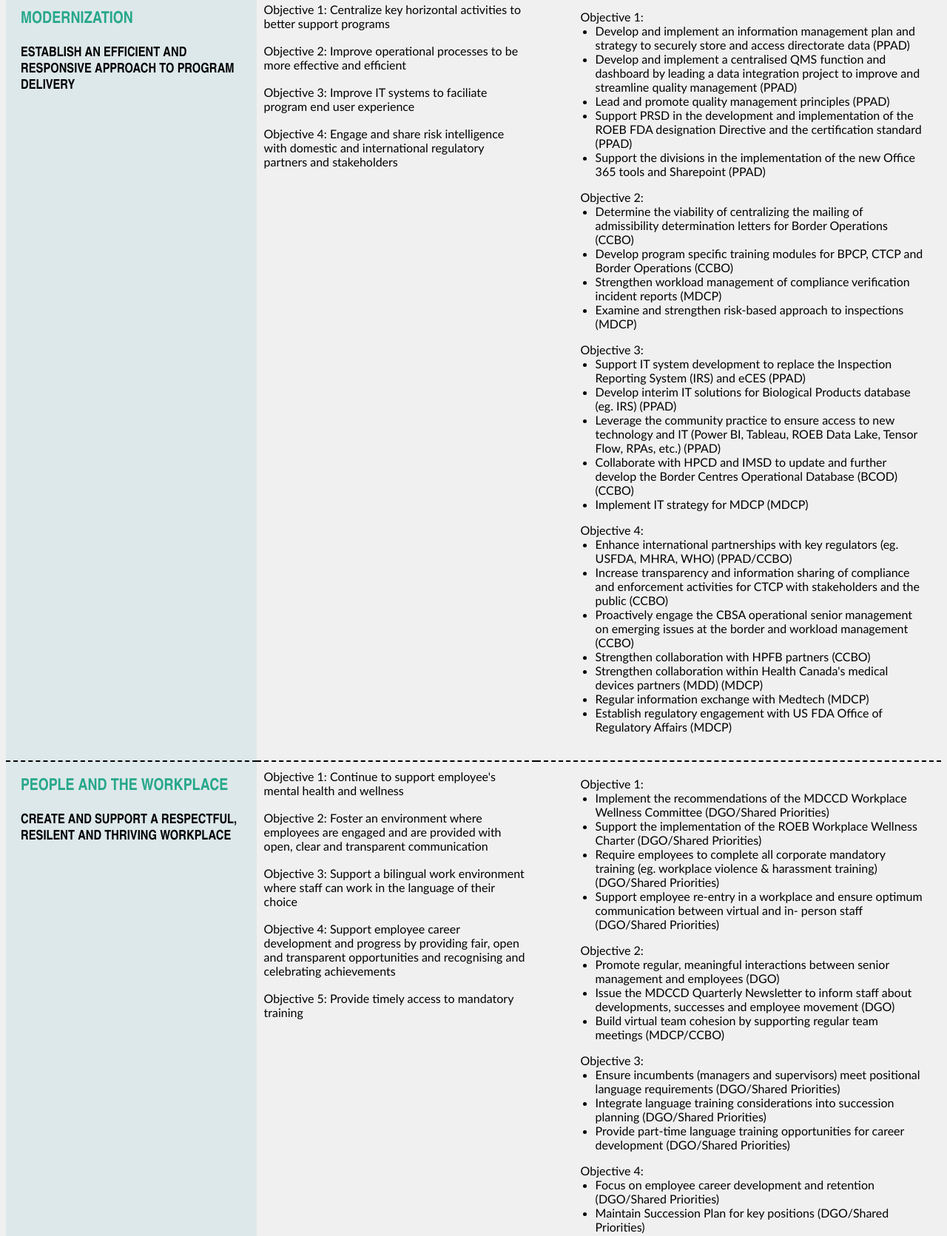
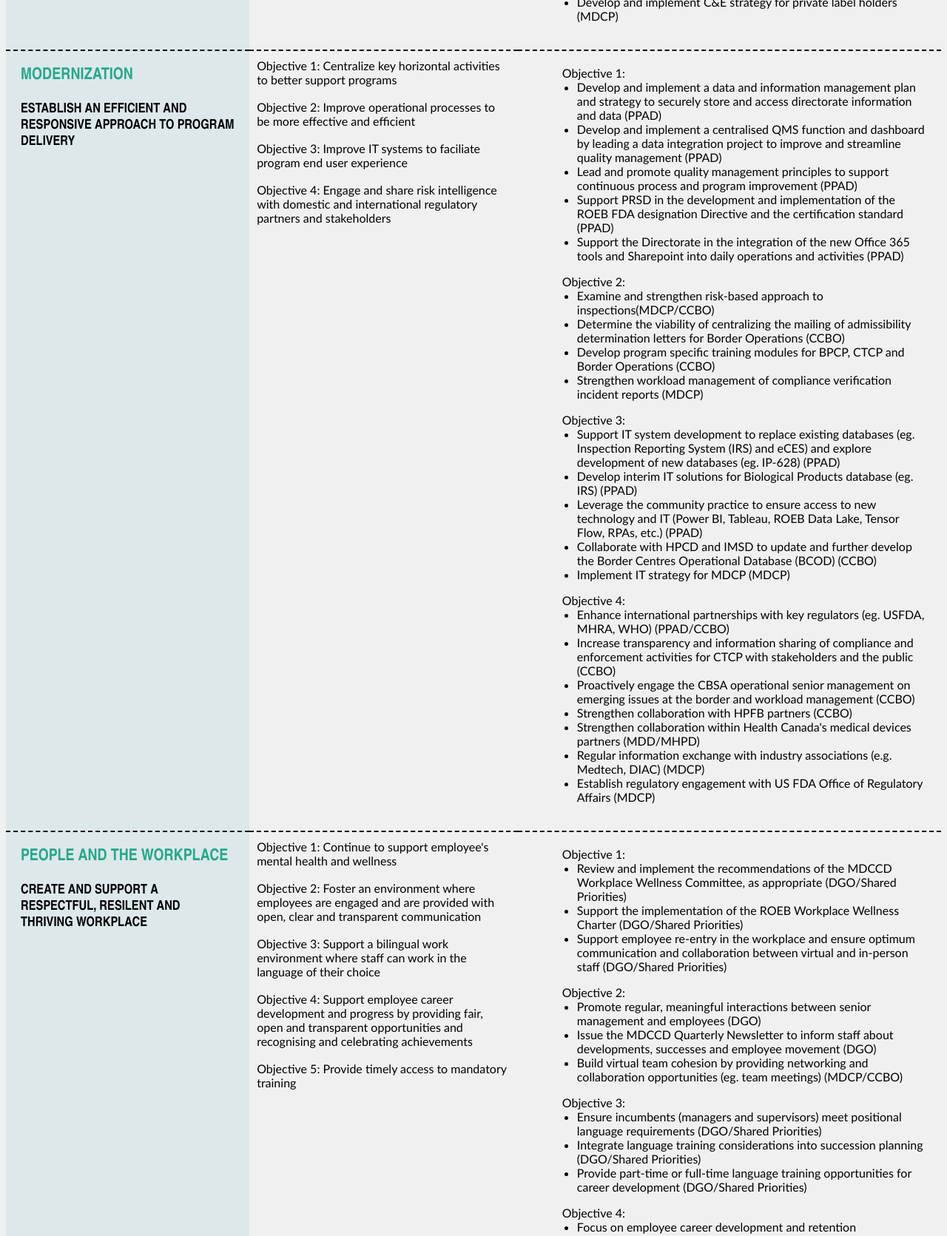
Before and after one commit to MDCCD/mdccd.github.io, a plain HTML site: page index.html in a window 1280 px wide. Shown: the part 1781-3452 px from the top of the page at 74% size. Drawn offline with Linux system fonts and the light colour scheme.

Commit message:
Update index.html

```diff
--- a/index.html
+++ b/index.html
@@ -82,10 +82,12 @@
                             <lh>Objective 1:</lh>
                             <li style="margin-left: 20px;">Adapt and leverage automation of licensing activities, reporting functions, directorate organizational charts and other administrative activities (PPAD)
                             <li style="margin-left: 20px;">Create and/or continue the implementation of the Transformation Roadmaps (MDCP/CCBO)</li>
-                            <li style="margin-left: 20px;">Implement hybrid inspections where viable (MDCP/CCBO)</li>
+                            <li style="margin-left: 20px;">Implement a diverse approach to inspections which includes virtual, on-site and/or hybrid as appropriate (MDCP/CCBO)</li>
                             <li style="margin-left: 20px;">Design an efficient and effective process for responding to inquiries for Border Operations and MDCP including general process improvements and the use of e-solutions (eg. Virtual assistant and/or automation of responses) (MDCP/CCBO)</li>
                             <li style="margin-left: 20px;">Transform how BPCP delivers its core mandate by exploring suitability of conducting alternate compliance and enforcement activities to maintain oversight (CCBO)</li>
                             <li style="margin-left: 20px;">Explore the viability of issuing MD export certificates (MDCP)</li>
+                            <li style="margin-left: 20px;">Continue to implement oversight for sponsor/CRO for CTCP (CCBO)</li>
+                            <li style="margin-left: 20px;">Continue to modernize the Manufacturer’s Certificate to Export process (eg. exploring automation and cost recovery) (MDCP)</li>
                             <li style="margin-left: 20px;">Enhance C&E approaches for non-compliant MDEL (MDCP)</li>
                         </ul>
                         <ul style="font-family: 'Gill Sans', 'Gill Sans MT', Calibri, 'Trebuchet MS', sans-serif;">
@@ -138,24 +140,24 @@
                     <td style="padding:20px">
                         <ul style="font-family: 'Gill Sans', 'Gill Sans MT', Calibri, 'Trebuchet MS', sans-serif;">
                             Objective 1:
-                            <li style="margin-left: 20px;">Develop and implement an information management plan and strategy to securely store and access directorate data (PPAD)</li>
+                            <li style="margin-left: 20px;">Develop and implement a data and information management plan and strategy to securely store and access directorate information and data (PPAD)</li>
                             <li style="margin-left: 20px;">Develop and implement a centralised QMS function and dashboard by leading a data integration project to improve and streamline quality management (PPAD)</li>
-                            <li style="margin-left: 20px;">Lead and promote quality management principles (PPAD)</li>
+                            <li style="margin-left: 20px;">Lead and promote quality management principles to support continuous process and program improvement (PPAD)</li>
                             <li style="margin-left: 20px;">Support PRSD in the development and implementation of the ROEB FDA designation Directive and the certification standard (PPAD)</li>
-                            <li style="margin-left: 20px;">Support the divisions in the implementation of the new Office 365 tools and Sharepoint (PPAD)</li>
+                            <li style="margin-left: 20px;">Support the Directorate in the integration of the new Office 365 tools and Sharepoint into daily operations and activities (PPAD)</li>
                         </ul>
 
                         <ul style="font-family: 'Gill Sans', 'Gill Sans MT', Calibri, 'Trebuchet MS', sans-serif;">
                             Objective 2:
+                            <li style="margin-left: 20px;"> Examine and strengthen risk-based approach to inspections(MDCP/CCBO)</li>
                             <li style="margin-left: 20px;">Determine the viability of centralizing the mailing of admissibility determination letters for Border Operations (CCBO)</li>
                             <li style="margin-left: 20px;">Develop program specific training modules for BPCP, CTCP and Border Operations (CCBO)</li>
                             <li style="margin-left: 20px;">Strengthen workload management of compliance verification incident reports (MDCP)</li>
-                            <li style="margin-left: 20px;">Examine and strengthen risk-based approach to inspections (MDCP)</li>
                         </ul>
 
                         <ul style="font-family: 'Gill Sans', 'Gill Sans MT', Calibri, 'Trebuchet MS', sans-serif;">
                             Objective 3:
-                            <li style="margin-left: 20px;">Support IT system development to replace the Inspection Reporting System (IRS) and eCES (PPAD)</li>
+                            <li style="margin-left: 20px;">Support IT system development to replace existing databases (eg. Inspection Reporting System (IRS) and eCES) and explore development of new databases (eg. IP-628) (PPAD)</li>
                             <li style="margin-left: 20px;">Develop interim IT solutions for Biological Products database (eg. IRS) (PPAD)</li>
                             <li style="margin-left: 20px;">Leverage the community practice to ensure access to new technology and IT (Power BI, Tableau, ROEB Data Lake, Tensor Flow, RPAs, etc.) (PPAD)</li>
                             <li style="margin-left: 20px;">Collaborate with HPCD and IMSD to update and further develop the Border Centres Operational Database (BCOD) (CCBO)</li>
@@ -168,8 +170,8 @@
                             <li style="margin-left: 20px;">Increase transparency and information sharing of compliance and enforcement activities for CTCP with stakeholders and the public (CCBO)</li>
                             <li style="margin-left: 20px;">Proactively engage the CBSA operational senior management on emerging issues at the border and workload management (CCBO)</li>
                             <li style="margin-left: 20px;">Strengthen collaboration with HPFB partners (CCBO)</li>
-                            <li style="margin-left: 20px;">Strengthen collaboration within Health Canada's medical devices partners (MDD) (MDCP)</li>
-                            <li style="margin-left: 20px;">Regular information exchange with Medtech (MDCP)</li>
+                            <li style="margin-left: 20px;">Strengthen collaboration within Health Canada's medical devices partners (MDD/MHPD)</li>
+                            <li style="margin-left: 20px;">Regular information exchange with industry associations (e.g. Medtech, DIAC) (MDCP)</li>
                             <li style="margin-left: 20px;">Establish regulatory engagement with US FDA Office of Regulatory Affairs (MDCP)</li>
                         </ul>
                     </td>
@@ -210,36 +212,37 @@
                     <td style="padding:20px">
                         <ul style="font-family: 'Gill Sans', 'Gill Sans MT', Calibri, 'Trebuchet MS', sans-serif;">
                             Objective 1:
-                            <li style="margin-left: 20px;">Implement the recommendations of the MDCCD Workplace Wellness Committee (DGO/Shared Priorities)</li>
+                            <li style="margin-left: 20px;">Review and implement the recommendations of the MDCCD Workplace Wellness Committee, as appropriate (DGO/Shared Priorities)</li>
                             <li style="margin-left: 20px;">Support the implementation of the ROEB Workplace Wellness Charter (DGO/Shared Priorities)</li>
-                            <li style="margin-left: 20px;">Require employees to complete all corporate mandatory training (eg. workplace violence & harassment training) (DGO/Shared Priorities)</li>
-                            <li style="margin-left: 20px;">Support employee re-entry in a workplace and ensure optimum communication between virtual and in- person staff (DGO/Shared Priorities)</li>
+                            <li style="margin-left: 20px;">Support employee re-entry in the workplace and ensure optimum communication and collaboration between virtual and in-person staff (DGO/Shared Priorities)</li>
                         </ul>
 
                         <ul style="font-family: 'Gill Sans', 'Gill Sans MT', Calibri, 'Trebuchet MS', sans-serif;">
                             Objective 2:
                             <li style="margin-left: 20px;">Promote regular, meaningful interactions between senior management and employees (DGO)</li>
                             <li style="margin-left: 20px;">Issue the MDCCD Quarterly Newsletter to inform staff about developments, successes and employee movement (DGO)</li>
-                            <li style="margin-left: 20px;">Build virtual team cohesion by supporting regular team meetings (MDCP/CCBO)</li>
+                            <li style="margin-left: 20px;">Build virtual team cohesion by providing networking and collaboration opportunities (eg. team meetings) (MDCP/CCBO)</li>
                         </ul>
 
                         <ul style="font-family: 'Gill Sans', 'Gill Sans MT', Calibri, 'Trebuchet MS', sans-serif;">
                             Objective 3:
                             <li style="margin-left: 20px;">Ensure incumbents (managers and supervisors) meet positional language requirements (DGO/Shared Priorities)</li>
                             <li style="margin-left: 20px;">Integrate language training considerations into succession planning (DGO/Shared Priorities)</li>
-                            <li style="margin-left: 20px;">Provide part-time language training opportunities for career development (DGO/Shared Priorities)</li>
+                            <li style="margin-left: 20px;">Provide part-time or full-time language training opportunities for career development (DGO/Shared Priorities)</li>
                         </ul>
 
                         <ul style="font-family: 'Gill Sans', 'Gill Sans MT', Calibri, 'Trebuchet MS', sans-serif;">
                             Objective 4:
                             <li style="margin-left: 20px;">Focus on employee career development and retention (DGO/Shared Priorities)</li>
-                            <li style="margin-left: 20px;">Maintain Succession Plan for key positions (DGO/Shared Priorities)</li>
+                            <li style="margin-left: 20px;">Maintain succession plan for key positions (DGO/Shared Priorities)</li>
                             <li style="margin-left: 20px;">Routinely recognize employee contributions, accomplishments and successes (DGO/Shared Priorities)</li>
                         </ul>
 
                         <ul style="font-family: 'Gill Sans', 'Gill Sans MT', Calibri, 'Trebuchet MS', sans-serif;">
                             Objective 5:
                             <li style="margin-left: 20px;">Support employee training and development (DGO/Shared Priorities)</li>
+                            <li style="margin-left: 20px;">Provide financial support for employee training and development where required (DGO/Shared Priorities)</li>
+                            <li style="margin-left: 20px;">Identify and communicate all corporate mandatory training requirements to support employees’ compliance and continuous learning (e.g., workplace violence & harassment training) (DGO/Shared Priorities)</li>
                             <li style="margin-left: 20px;">Create an onboarding package for managers and employees (PPAD)</li>
                         </ul>
                     </td>
```
